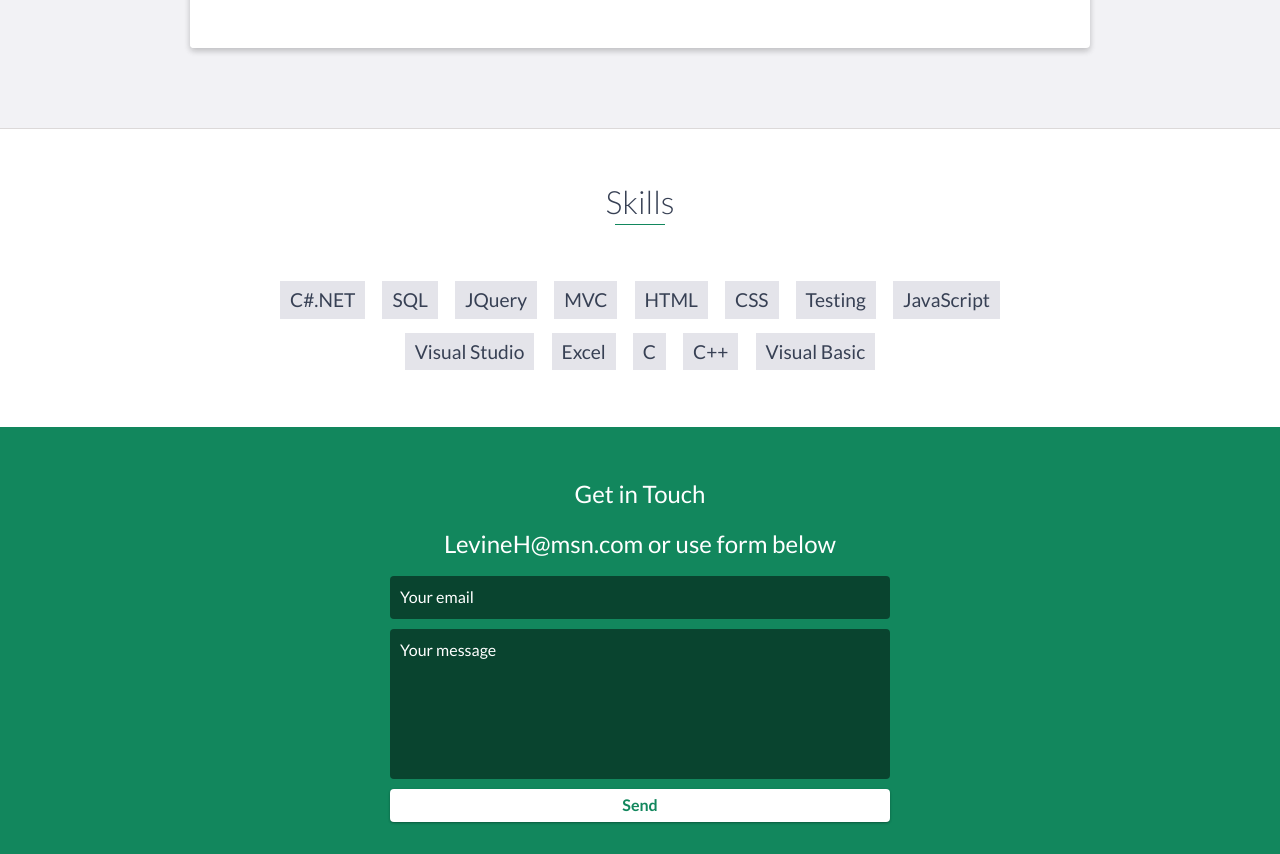
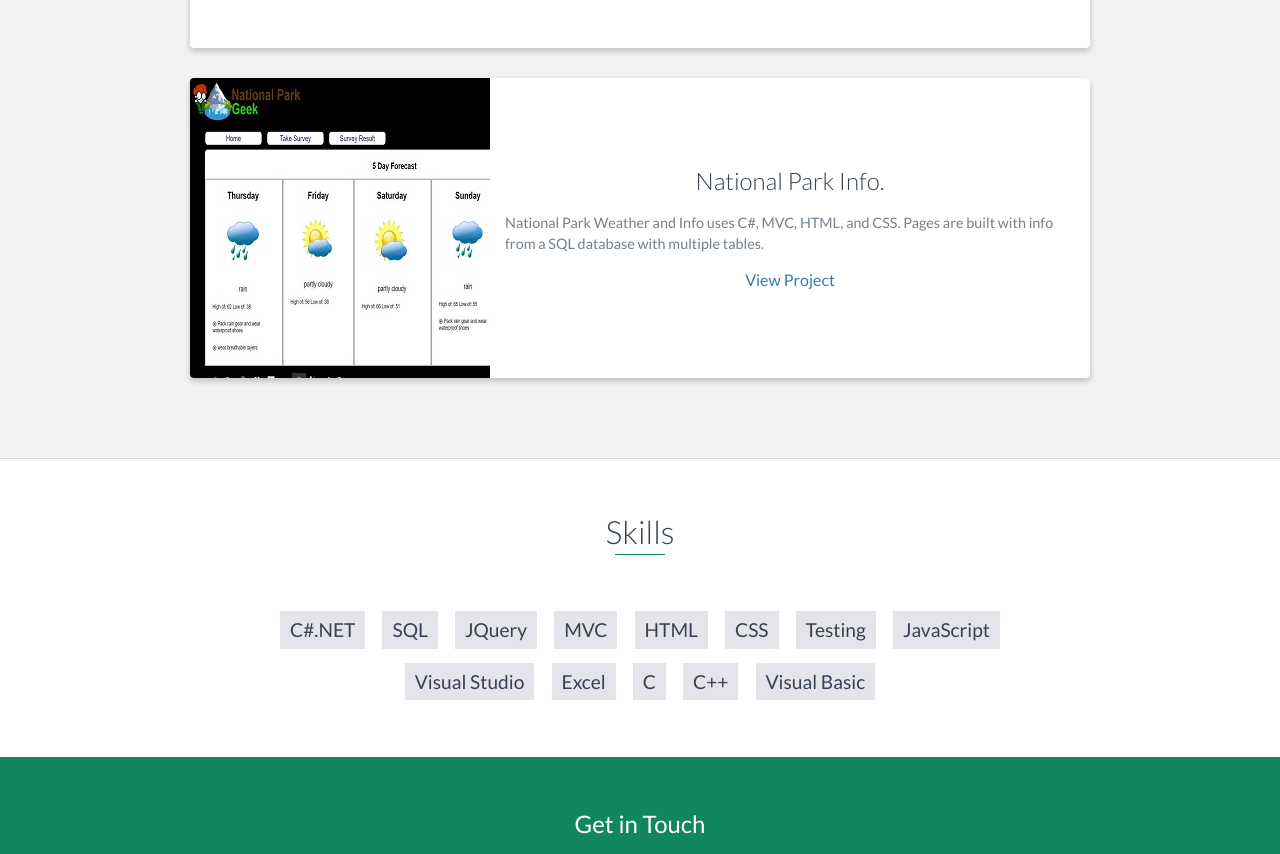
Before and after one commit to Harlan648X/Harlan648X.github.io, a website: page index.html in a window 1280 px wide. Shown: the part 3921-4775 px from the top of the page. Drawn offline with nearby package versions, Linux system fonts and the light colour scheme.

Commit message:
added new project

```diff
--- a/index.html
+++ b/index.html
@@ -228,6 +228,23 @@
                     <!-- End .project-info -->
                 </div>
                 <!-- End .project -->
+
+                <div class="project shadow-large">
+                    <div class="project-image">
+                        <img src="images/project3.jpg" />
+                    </div>
+                    <!-- End .project-image -->
+                    <div class="project-info">
+                        <h3>National Park Info.</h3>
+                        <p>
+                            National Park Weather and Info uses C#, MVC, HTML, and CSS. Pages are built with info from a SQL database with multiple tables.
+                        </p>
+                        <a href="https://livenationalparkcapstone.apphb.com//" target="_blank">View Project</a>
+                    </div>
+                    <!-- End .project-info -->
+                </div>
+                <!-- End .project -->
+
             </div>
         </div>
     </div>
```
Also changed, not shown: images/project3.jpg (added).
